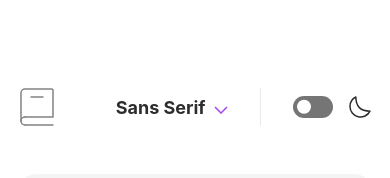
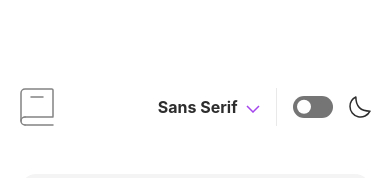
Before and after one commit to ABojo/dictionary-app, a React (Vite) app: page / in a window 390 px wide. Shown: the top 178 px of the page. Built offline with nearby package versions, Linux system fonts and the light colour scheme; a web font is replaced by a local one.

Commit message:
converted index css to scss, added media queries to change size variables, and added media queries for the play button and theme control divider

```diff
--- a/src/components/Definition/definition.module.scss
+++ b/src/components/Definition/definition.module.scss
@@ -22,6 +22,10 @@
     background-color: transparent;
     border: none;
     cursor: pointer;
+
+    @media (max-width: 25rem) {
+      transform: scale(0.8);
+    }
   }
 
   &__icon {
--- a/src/components/ThemeControls/theme-controls.module.scss
+++ b/src/components/ThemeControls/theme-controls.module.scss
@@ -85,6 +85,10 @@
     height: 100%;
     width: 1px;
     background-color: var(--color-divider);
+
+    @media (max-width: 25rem) {
+      margin: 0 1rem;
+    }
   }
 }
 
--- a/src/index.css
+++ b/src/index.scss
@@ -34,6 +34,18 @@
   --fs-heading-3: 1.25rem;
   --fs-body-1: 1.125rem;
   --fs-body-2: 0.875rem;
+
+  @media (max-width: 31.25rem) {
+    --fs-heading-1: 3rem;
+    --fs-heading-2: 1.25rem;
+    --fs-heading-3: 1rem;
+    --fs-body-1: 1rem;
+    --fs-body-2: 0.85rem;
+  }
+
+  @media (max-width: 25rem) {
+    --fs-heading-1: 2rem;
+  }
 }
 
 :root.dark {
--- a/src/main.tsx
+++ b/src/main.tsx
@@ -1,7 +1,7 @@
 import React from "react";
 import ReactDOM from "react-dom/client";
 import App from "./App.tsx";
-import "./index.css";
+import "./index.scss";
 import { QueryClientProvider, QueryClient } from "react-query";
 
 const queryClient: QueryClient = new QueryClient();
```
